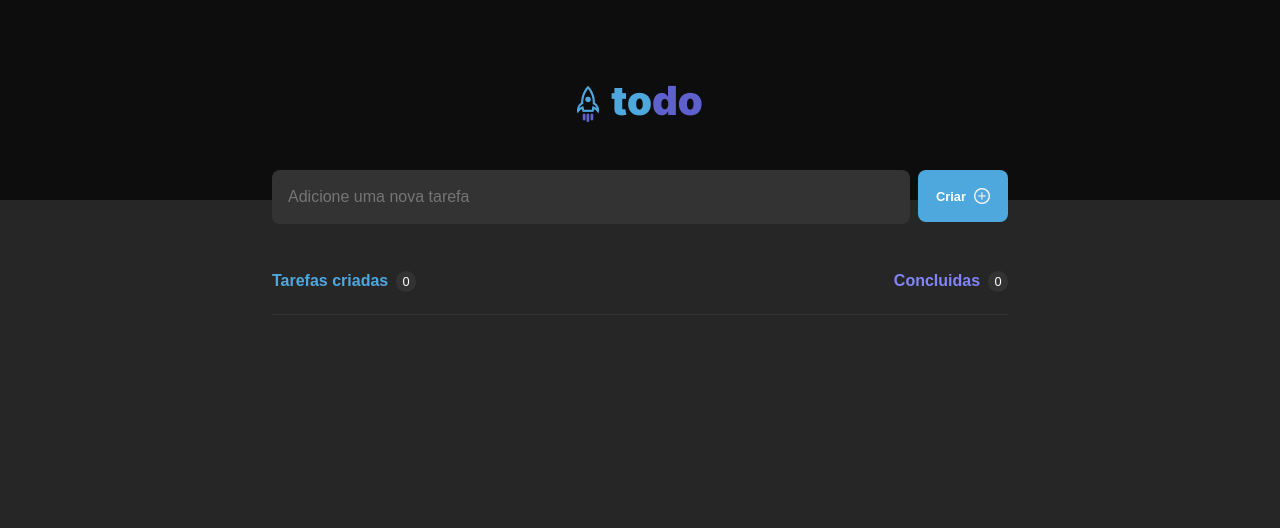
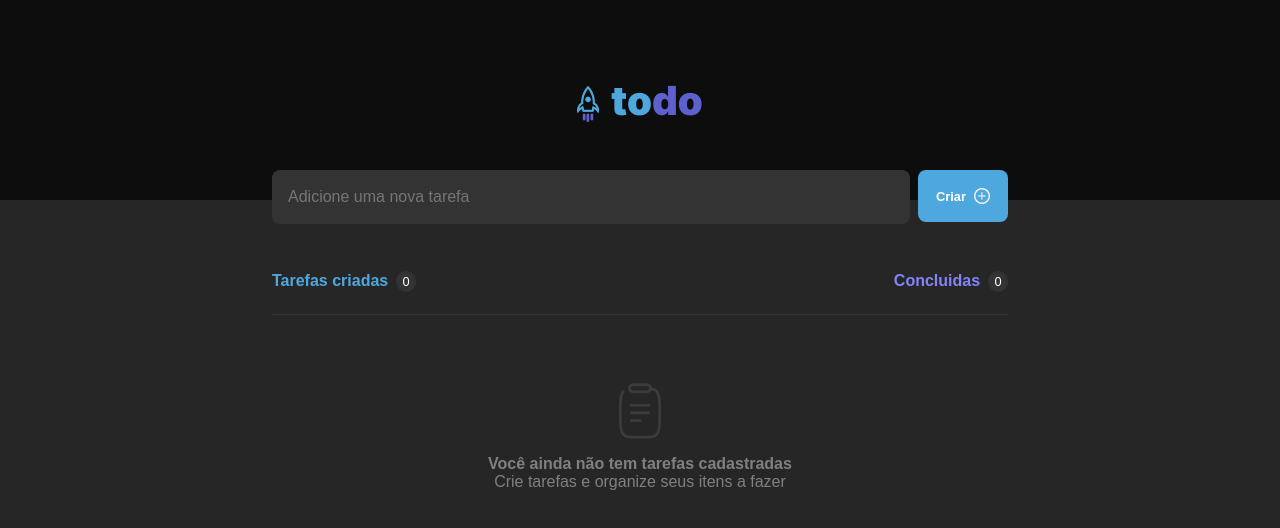
Before and after one commit to lccoronel/ignite-reactjs-2022, a React (Vite) app in the folder desafio-1/: page / in a window 1280 px wide. Shown: the top 528 px of the page. Built offline with nearby package versions, Linux system fonts and the light colour scheme.

Commit message:
✨ empty list component

```diff
--- a/desafio-1/src/App.jsx
+++ b/desafio-1/src/App.jsx
@@ -3,10 +3,13 @@ import { useState } from 'react'
 import logoImg from './assets/Logo.png'
 import plusImg from './assets/plus.png'
 import styles from './App.module.css'
+import { TitleWithCounter } from './components/TitleWithCounter'
+import { EmptyList } from './components/EmptyList'
 import './global.css'
-import { TitleWithCounter } from './components/TitleWithCounter'
 
 function App() {
+  const [tasks, setTasks] = useState([])
+
   return (
     <div className={styles.wrapper}>
       <header>
@@ -26,6 +29,10 @@ function App() {
           <TitleWithCounter title="Tarefas criadas" value={0} />
           <TitleWithCounter title="Concluidas" value={0} isCompletedTitle />
         </div>
+
+        <div className={styles.tasksList}>
+          {!tasks.length && <EmptyList />}
+        </div>
       </body>
     </div>
   )
--- a/desafio-1/src/App.module.css
+++ b/desafio-1/src/App.module.css
@@ -69,3 +69,7 @@ body .taskInfoWrapper {
     align-items: center;
     justify-content: space-between;
 }
+
+body .tasksList {
+
+}
--- /dev/null
+++ b/desafio-1/src/components/EmptyList.jsx
@@ -0,0 +1,15 @@
+import React from 'react';
+
+import emptyListImg from '../assets/Clipboard.png'
+import styles from './EmptyList.module.css';
+
+export const EmptyList = () => {
+    return (
+        <div className={styles.emptyListWrapper}>
+            <img src={emptyListImg} alt="Lista vazia" />
+
+            <strong className={styles.title}>Você ainda não tem tarefas cadastradas</strong>
+            <p>Crie tarefas e organize seus itens a fazer</p>
+        </div>
+    )
+}
--- /dev/null
+++ b/desafio-1/src/components/EmptyList.module.css
@@ -0,0 +1,24 @@
+.emptyListWrapper {
+    max-width: 46rem;
+    margin: 0 auto;
+    height: 15.25rem;
+
+    display: flex;
+    flex-direction: column;
+    justify-content: center;
+    align-items: center;
+}
+
+.emptyListWrapper img {
+    width: 3.5rem;
+    height: 3.5rem;
+}
+
+.title {
+    margin-top: 1rem;
+    color: var(--gray300);
+}
+
+.emptyListWrapper p {
+    color: var(--gray300);
+}
```
Also changed, not shown: desafio-1/src/assets/Clipboard.png (added).
